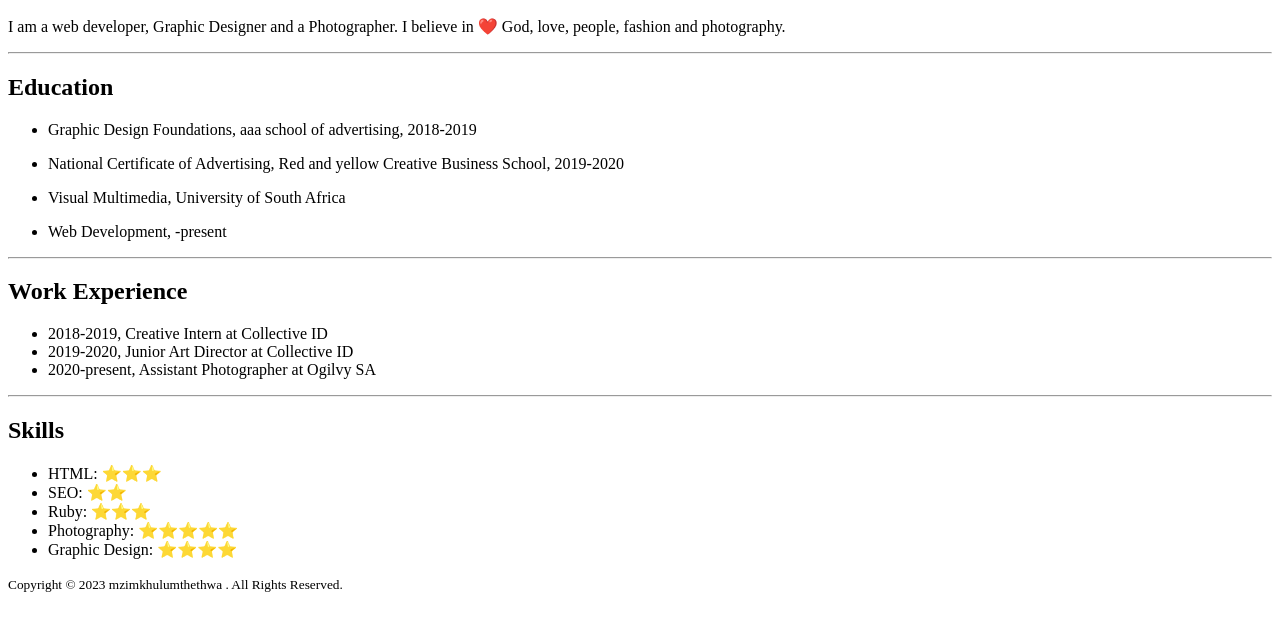
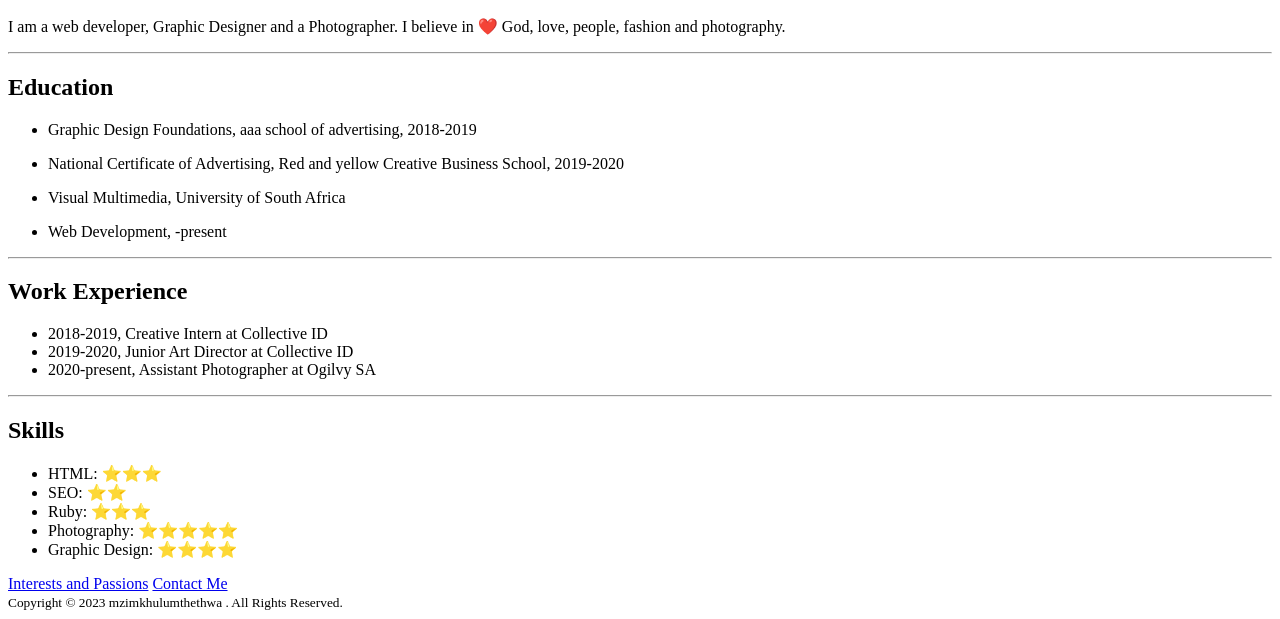
Before and after one commit to MziMthethwa/My-Resume, a plain HTML site: page index.html in a window 1280 px wide. Shown: the part 334-953 px from the top of the page. Drawn offline with Linux system fonts and the light colour scheme.

Commit message:
Add files via upload

```diff
--- a/index.html
+++ b/index.html
@@ -36,6 +36,8 @@
     <li>Photography: ⭐⭐⭐⭐⭐</li>
     <li>Graphic Design: ⭐⭐⭐⭐</li>
   </ul>
+  <a href="./Hobbies.html">Interests and Passions</a>
+  <a href="./Contact.html">Contact Me</a>
   <footer> <small>Copyright © 2023 mzimkhulumthethwa . All Rights Reserved.</small></footer>
 
 </body>
```
